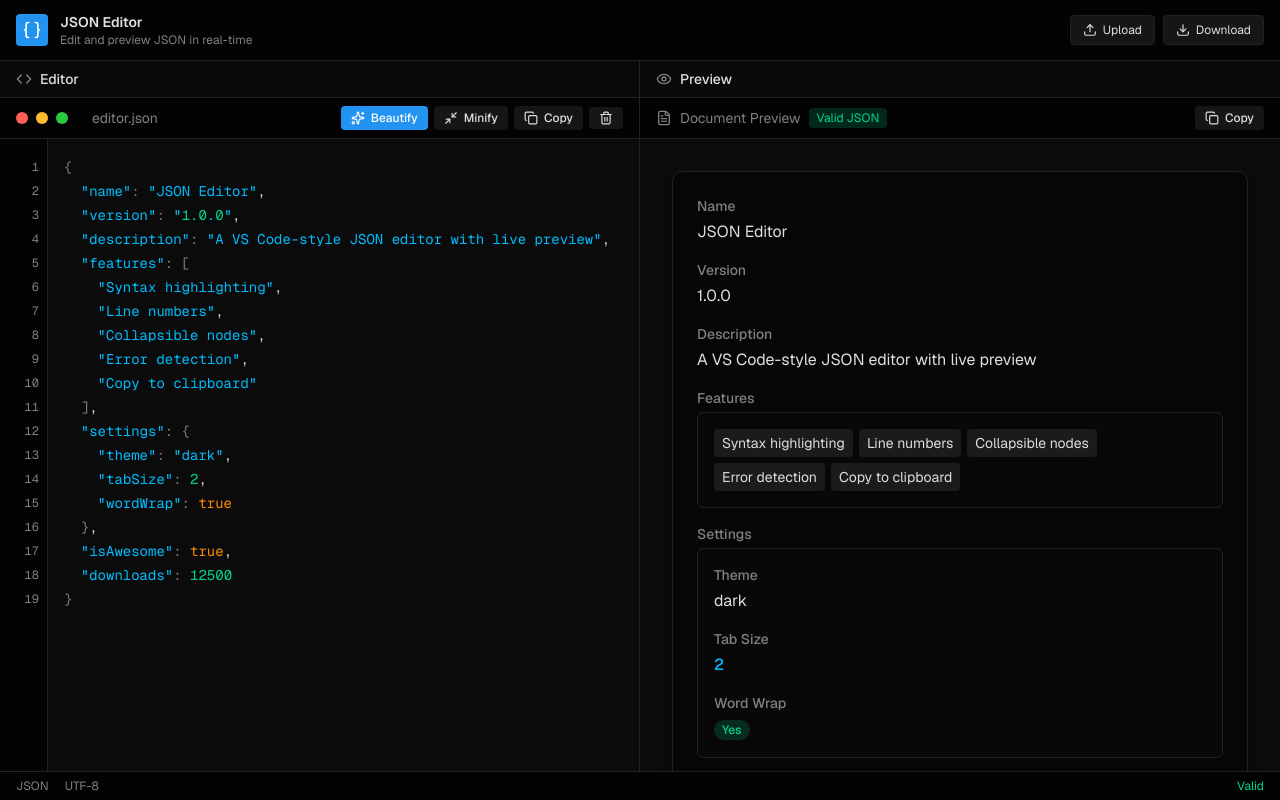
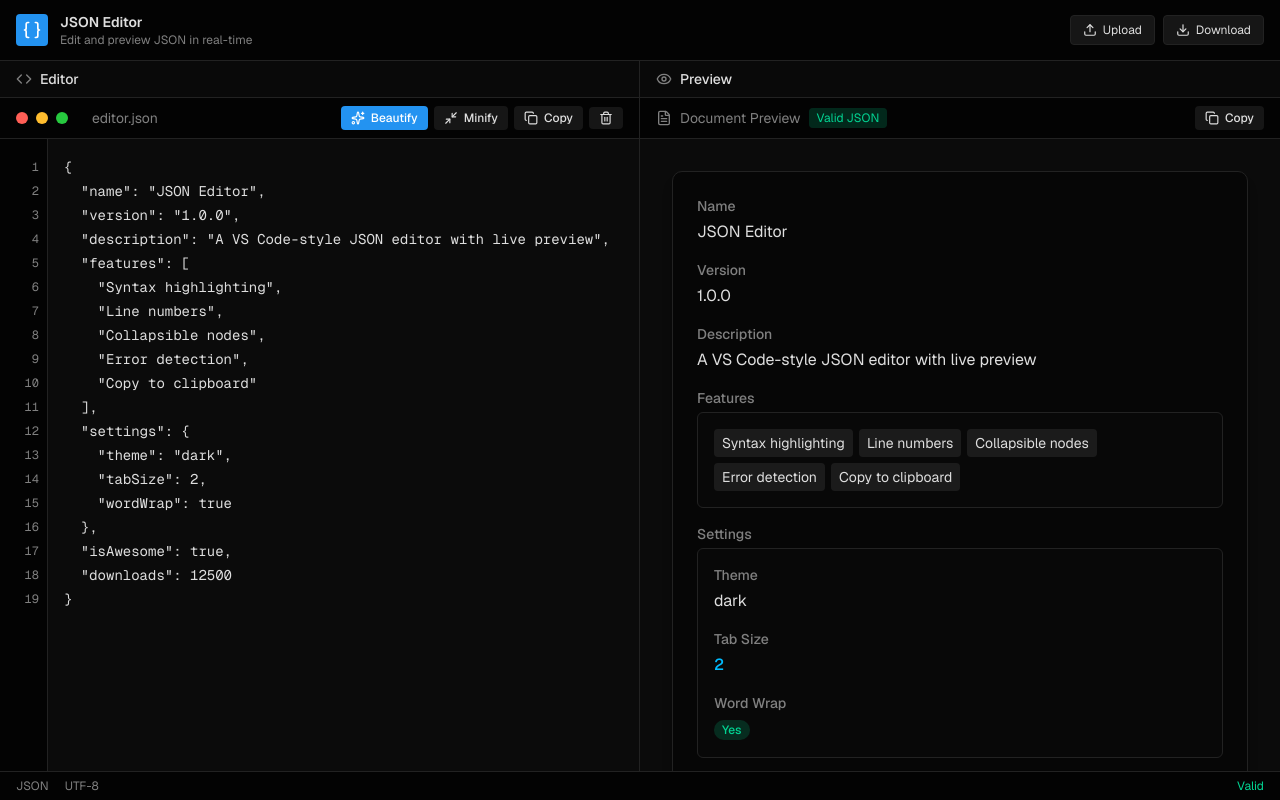
Before and after one commit to Gongchampou/json-converter, a Next.js app: page / in a window 1280 px wide. Built offline with nearby package versions, Linux system fonts and the light colour scheme.

Commit message:
fix: remove syntax highlighting overlay for visible text\n\nSimplify editor to use standard visible textarea instead of overlay.

```diff
--- a/components/json-editor.tsx
+++ b/components/json-editor.tsx
@@ -1,6 +1,6 @@
 "use client"
 
-import { useCallback, useRef, useEffect, useState, useMemo } from "react"
+import { useCallback, useRef, useEffect, useState } from "react"
 import { Sparkles, Minimize2, Trash2, Copy, Check } from "lucide-react"
 
 interface JsonEditorProps {
@@ -9,78 +9,17 @@ interface JsonEditorProps {
   error?: string | null
 }
 
-// Syntax highlighting function for JSON
-function highlightJson(code: string): string {
-  if (!code) return ""
-
-  // Escape HTML first
-  let highlighted = code
-    .replace(/&/g, "&amp;")
-    .replace(/</g, "&lt;")
-    .replace(/>/g, "&gt;")
-
-  // Highlight strings (keys and values)
-  highlighted = highlighted.replace(
-    /"([^"\\]|\\.)*"/g,
-    (match) => {
-      // Check if it's a key (followed by :)
-      return `<span class="json-string">${match}</span>`
-    }
-  )
-
-  // Highlight numbers
-  highlighted = highlighted.replace(
-    /\b(-?\d+\.?\d*(?:[eE][+-]?\d+)?)\b/g,
-    '<span class="json-number">$1</span>'
-  )
-
-  // Highlight booleans
-  highlighted = highlighted.replace(
-    /\b(true|false)\b/g,
-    '<span class="json-boolean">$1</span>'
-  )
-
-  // Highlight null
-  highlighted = highlighted.replace(
-    /\bnull\b/g,
-    '<span class="json-null">null</span>'
-  )
-
-  // Highlight brackets and braces
-  highlighted = highlighted.replace(
-    /([{}\[\]])/g,
-    '<span class="json-bracket">$1</span>'
-  )
-
-  // Highlight colons and commas
-  highlighted = highlighted.replace(
-    /(:)/g,
-    '<span class="json-punctuation">$1</span>'
-  )
-
-  return highlighted
-}
-
 export function JsonEditor({ value, onChange, error }: JsonEditorProps) {
   const textareaRef = useRef<HTMLTextAreaElement>(null)
   const lineNumbersRef = useRef<HTMLDivElement>(null)
-  const highlightRef = useRef<HTMLPreElement>(null)
   const [copied, setCopied] = useState(false)
 
   const lines = value.split("\n")
   const lineCount = lines.length
 
-  const highlightedCode = useMemo(() => highlightJson(value), [value])
-
   const handleScroll = useCallback(() => {
-    if (textareaRef.current) {
-      if (lineNumbersRef.current) {
+    if (textareaRef.current && lineNumbersRef.current) {
       lineNumbersRef.current.scrollTop = textareaRef.current.scrollTop
-      }
-      if (highlightRef.current) {
-        highlightRef.current.scrollTop = textareaRef.current.scrollTop
-        highlightRef.current.scrollLeft = textareaRef.current.scrollLeft
-      }
     }
   }, [])
 
@@ -221,26 +160,16 @@ export function JsonEditor({ value, onChange, error }: JsonEditorProps) {
             </div>
           ))}
         </div>
-        <div className="relative min-h-0 flex-1 overflow-hidden">
-          {/* Syntax highlighted background */}
-          <pre
-            ref={highlightRef}
-            aria-hidden="true"
-            className="pointer-events-none absolute inset-0 m-0 overflow-hidden whitespace-pre-wrap break-words bg-card p-4 font-mono text-sm leading-6 [&_.json-boolean]:text-orange-400 [&_.json-bracket]:text-muted-foreground [&_.json-null]:text-orange-400 [&_.json-number]:text-emerald-400 [&_.json-punctuation]:text-muted-foreground [&_.json-string]:text-sky-400"
-            dangerouslySetInnerHTML={{ __html: highlightedCode || "&nbsp;" }}
-          />
-          {/* Transparent textarea for editing */}
         <textarea
           ref={textareaRef}
           value={value}
           onChange={(e) => onChange(e.target.value)}
           onKeyDown={handleKeyDown}
           spellCheck={false}
-            className="relative z-10 min-h-full w-full resize-none overflow-y-auto bg-transparent p-4 font-mono text-sm leading-6 text-transparent caret-foreground outline-none placeholder:text-muted-foreground"
+          className="min-h-0 flex-1 resize-none overflow-y-auto bg-card p-4 font-mono text-sm leading-6 text-foreground outline-none placeholder:text-muted-foreground"
           placeholder="Enter your JSON here..."
         />
       </div>
     </div>
-    </div>
   )
 }
```
Lines whose indentation alone changed are shown as unchanged.
